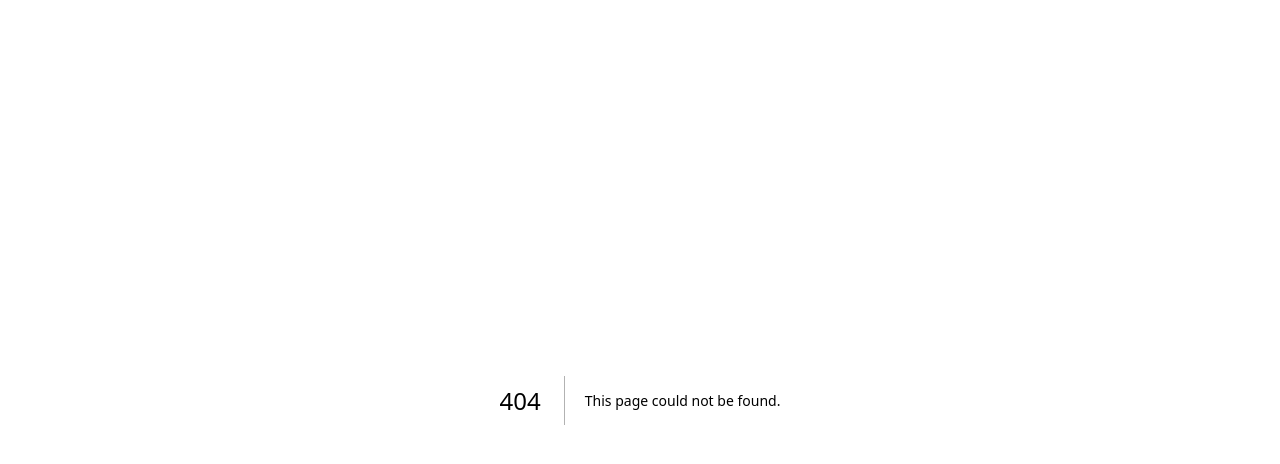
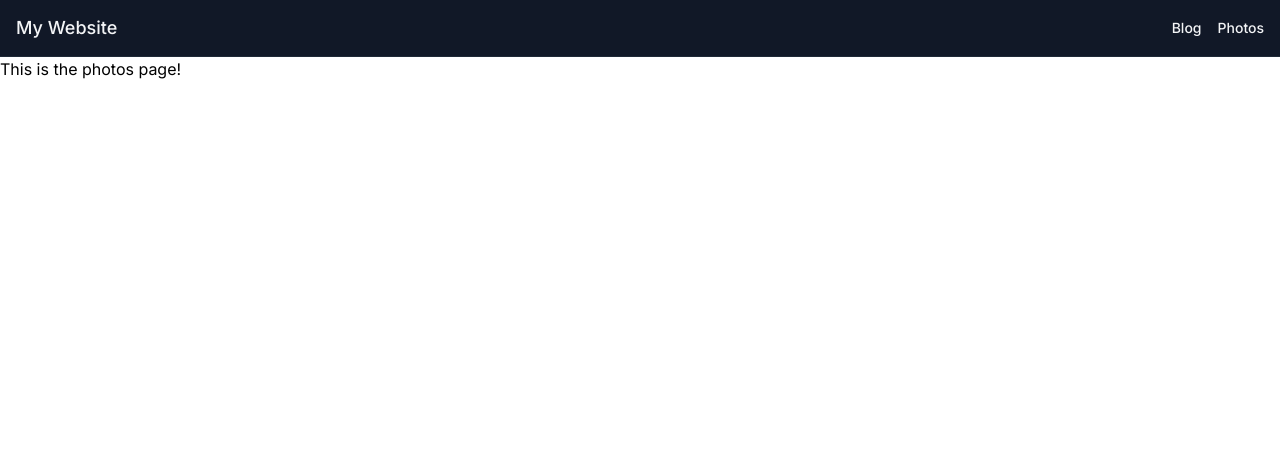
Before and after one commit to blloop/website-revamp, a Next.js app: page /photos in a window 1280 px wide. Before the commit this address had no page. Shown: the top 464 px of the page. Built offline with nearby package versions, Linux system fonts and the light colour scheme.

Commit message:
add base component and two routes

```diff
--- /dev/null
+++ b/app/blog/page.js
@@ -0,0 +1,5 @@
+export default function Blog() {
+  return (
+    <p>This is the blog!</p>
+  );
+}
--- /dev/null
+++ b/app/components/Navbar.js
@@ -0,0 +1,17 @@
+export default function Navbar() {
+    return (
+      <nav className="border-b border-gray-800 sticky top-0 bg-gray-900 text-gray-100 z-10">
+        <div className="h-14 max-w-7xl p-4 mx-auto flex items-center justify-between">
+          <a href="/" className="font-medium text-lg md:hover:underline">My Website</a>
+          <ul className="flex items-center justify-end space-x-4 text-sm font-medium">
+            <li className="md:hover:underline">
+              <a href="/blog">Blog</a>
+            </li>
+            <li className="md:hover:underline">
+              <a href="/photos">Photos</a>
+            </li>
+          </ul>
+        </div>
+      </nav>
+    );
+  }
--- a/app/layout.js
+++ b/app/layout.js
@@ -1,5 +1,6 @@
 import { Inter } from 'next/font/google'
 import './globals.css'
+import Navbar from './components/Navbar';
 
 const inter = Inter({ subsets: ['latin'] })
 
@@ -11,7 +12,10 @@ export const metadata = {
 export default function RootLayout({ children }) {
   return (
     <html lang="en">
-      <body className={inter.className}>{children}</body>
+      <body className={inter.className}>
+        <Navbar/>
+        {children}
+      </body>
     </html>
   )
 }
--- a/app/page.js
+++ b/app/page.js
@@ -1,21 +1,7 @@
 export default function Home() {
-  return <Navbar/>;
-}
-
-function Navbar() {
   return (
-    <nav className="border-b border-gray-800 sticky top-0 bg-gray-900 text-gray-100 z-10">
-      <div className="h-14 max-w-7xl p-4 mx-auto flex items-center justify-between">
-        <a href="/" className="font-medium text-lg md:hover:underline">My Website</a>
-        <ul className="flex items-center justify-end space-x-4 text-sm font-medium">
-          <li className="md:hover:underline">
-            <a href="/blog">Blog</a>
-          </li>
-          <li className="md:hover:underline">
-            <a href="/photos">Photos</a>
-          </li>
-        </ul>
-      </div>
-    </nav>
+    <div>
+      <p>This is the home page!</p>
+    </div>
   );
 }
--- /dev/null
+++ b/app/photos/page.js
@@ -0,0 +1,7 @@
+export default function Photos() {
+  return (
+    <div>
+      <p>This is the photos page!</p>
+    </div>
+  );
+}
```
Also changed, not shown: .eslintrc.json.
